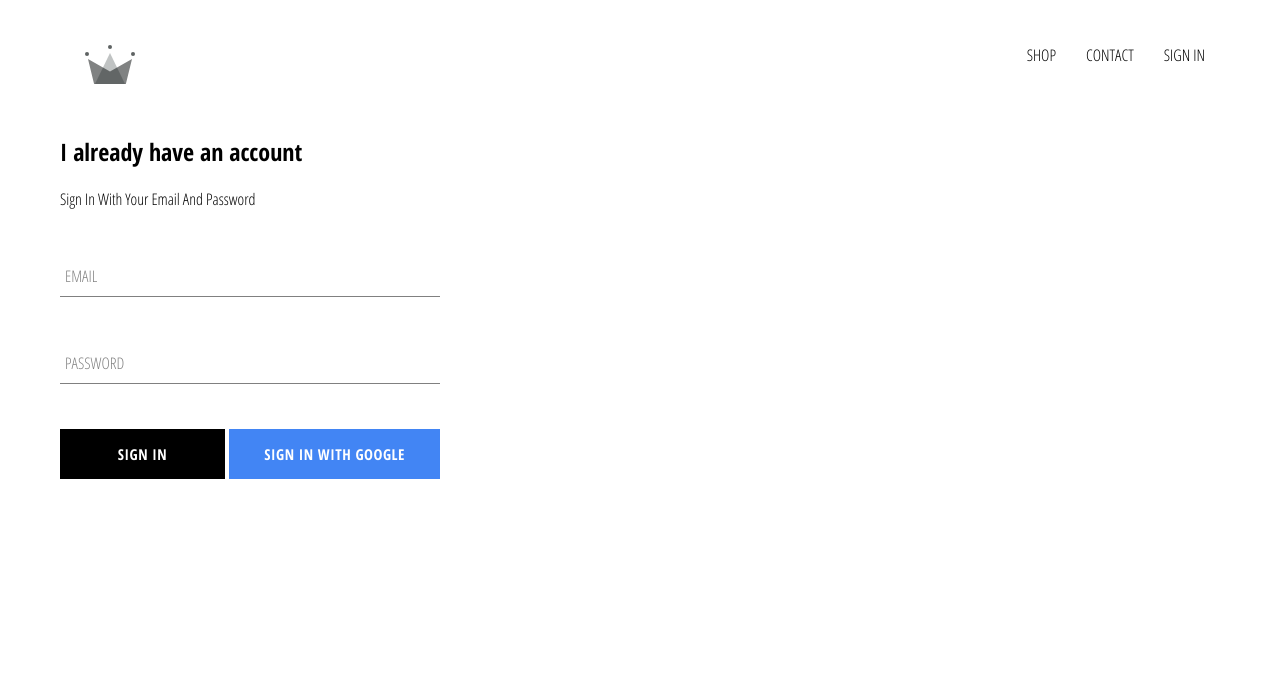
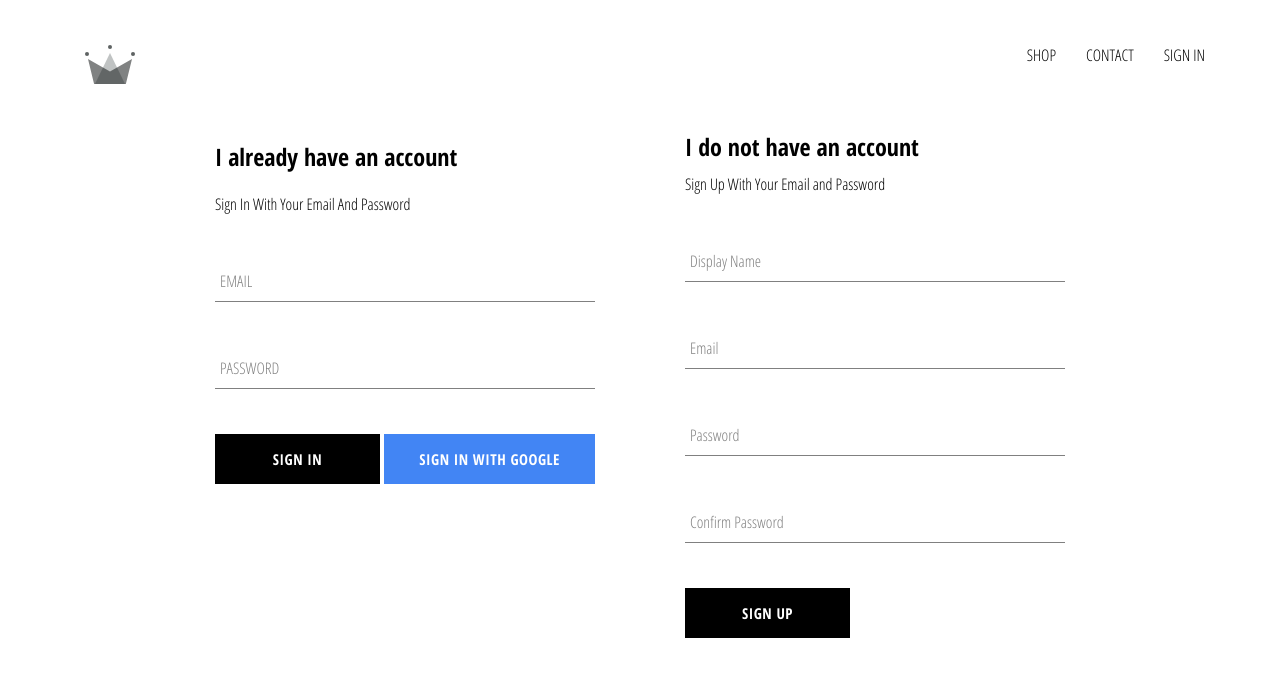
Before and after one commit to sarahsipple/shopping-site, a React (Create React App) app: page /signin in a window 1280 px wide. Shown: the top 676 px of the page. Built offline with nearby package versions, Linux system fonts and the light colour scheme; no server answers.

Commit message:
added signup component

```diff
--- /dev/null
+++ b/src/components/sign-up/sign-up.js
@@ -0,0 +1,104 @@
+import React from 'react';
+
+import './sign-up.styles.scss';
+
+import FormInput from '../form-input/form-input';
+import CustomButton from '../custom-button/custom-button';
+
+import { auth, createUserProfileDocument } from '../../firebase/firebase';
+
+class SignUp extends React.Component {
+    constructor(){
+        super();
+
+        this.state = {
+            displayName: '',
+            email: '',
+            password: '',
+            confirmPassword: ''
+        }
+    }
+
+    handleSubmit = async e => {
+        e.preventDefault();
+
+        const { displayName, email, password, confirmPassword } = this.state;
+
+        if(password !== confirmPassword) {
+            alert("Passwords Do Not Match, Please Try Again");
+            return;
+        }
+
+        try {
+            const { user } = await auth.createUserWithEmailAndPassword(email, password);
+
+            await createUserProfileDocument(user, { displayName });
+
+            this.setState({
+                displayName: '',
+                email: '',
+                password: '',
+                confirmPassword: ''
+            })
+        } catch (error) {
+            console.error(error);
+        }
+    }
+
+    handleChange = e => {
+        const { name, value } = e.target;
+
+        this.setState({ [name]: value });
+
+    }
+
+    render() {
+        const {displayName, email, password, confirmPassword } = this.state;
+
+        return(
+            <div className="sign-up">
+                <h2 className="title">
+                    I do not have an account
+                </h2>
+                <span>Sign Up With Your Email and Password</span>
+                <form className="sign-up-form" onSubmit={this.handleSubmit}>
+                    <FormInput
+                        type="text"
+                        name="displayName"
+                        value={displayName}
+                        onChange={this.handleChange}
+                        label="Display Name"
+                        required
+                    />
+                    <FormInput
+                        type="email"
+                        name="email"
+                        value={email}
+                        onChange={this.handleChange}
+                        label="Email"
+                        required
+                    />
+                    <FormInput
+                        type="password"
+                        name="password"
+                        value={password}
+                        onChange={this.handleChange}
+                        label="Password"
+                        required
+                    />
+                    <FormInput
+                        type="password"
+                        name="confirmPassword"
+                        value={confirmPassword}
+                        onChange={this.handleChange}
+                        label="Confirm Password"
+                        required
+                    />
+                    <CustomButton type="submit">SIGN UP</CustomButton>
+                </form>
+            </div>
+        )
+    }
+}
+
+export default SignUp;
--- /dev/null
+++ b/src/components/sign-up/sign-up.styles.scss
@@ -0,0 +1,9 @@
+.sign-up {
+    display: flex;
+    flex-direction: column;
+    width: 380px;
+
+    .title {
+      margin: 10px 0;
+    }
+  }
--- a/src/pages/sign-in-register/sign-in-register.js
+++ b/src/pages/sign-in-register/sign-in-register.js
@@ -1,12 +1,14 @@
 import React from 'react';
 
 import SignIn from '../../components/sign-in/sign-in';
+import SignUp from '../../components/sign-up/sign-up';
 
 import './sign-in-register.styles.scss';
 
 const SignInAndRegisterPage = () => (
     <div className="sign-in-and-sign-up">
         <SignIn />
+        <SignUp />
     </div>
 )
 
--- a/src/pages/sign-in-register/sign-in-register.styles.scss
+++ b/src/pages/sign-in-register/sign-in-register.styles.scss
@@ -0,0 +1,6 @@
+.sign-in-and-sign-up {
+    width: 850px;
+    display: flex;
+    justify-content: space-between;
+    margin: 30px auto;
+}
```
